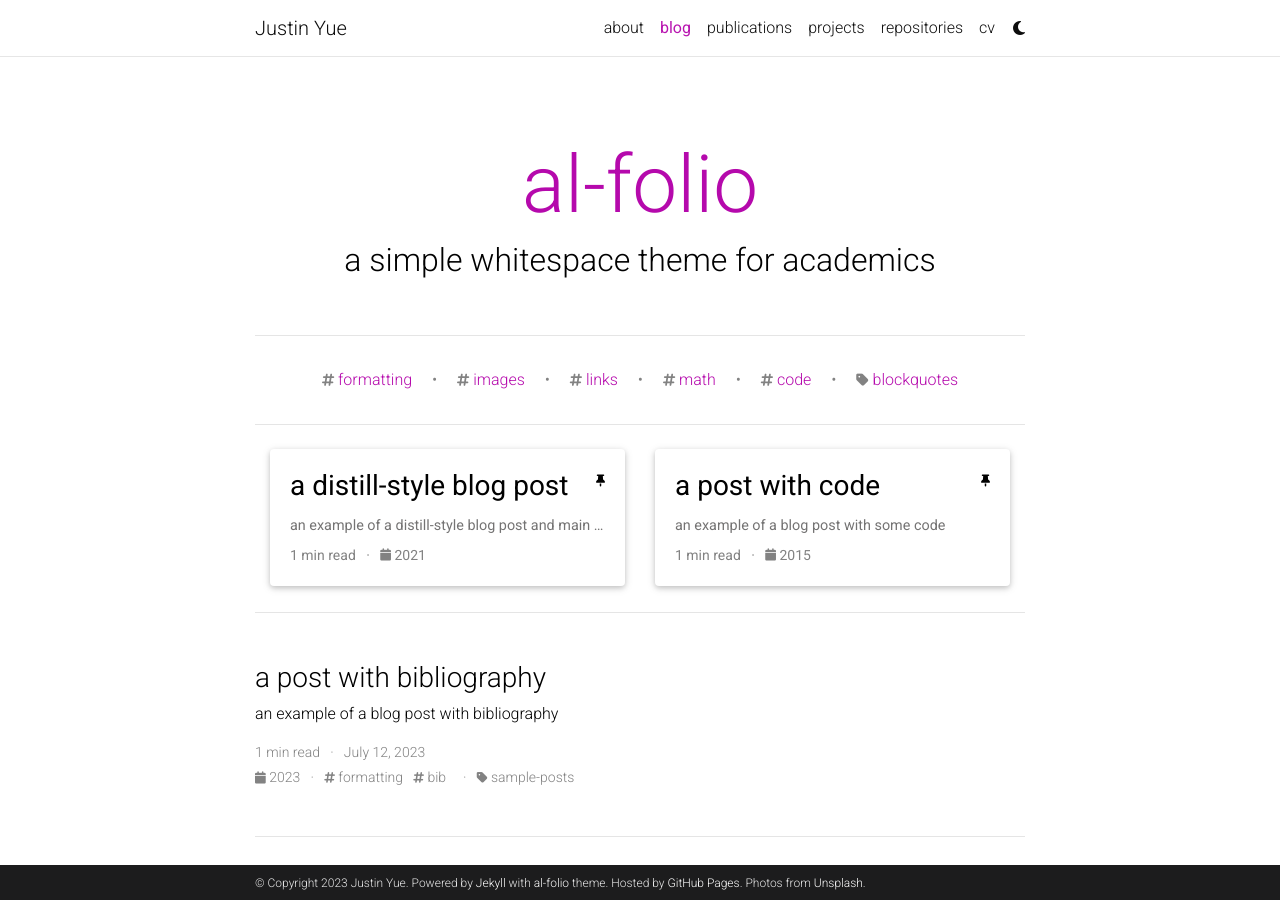
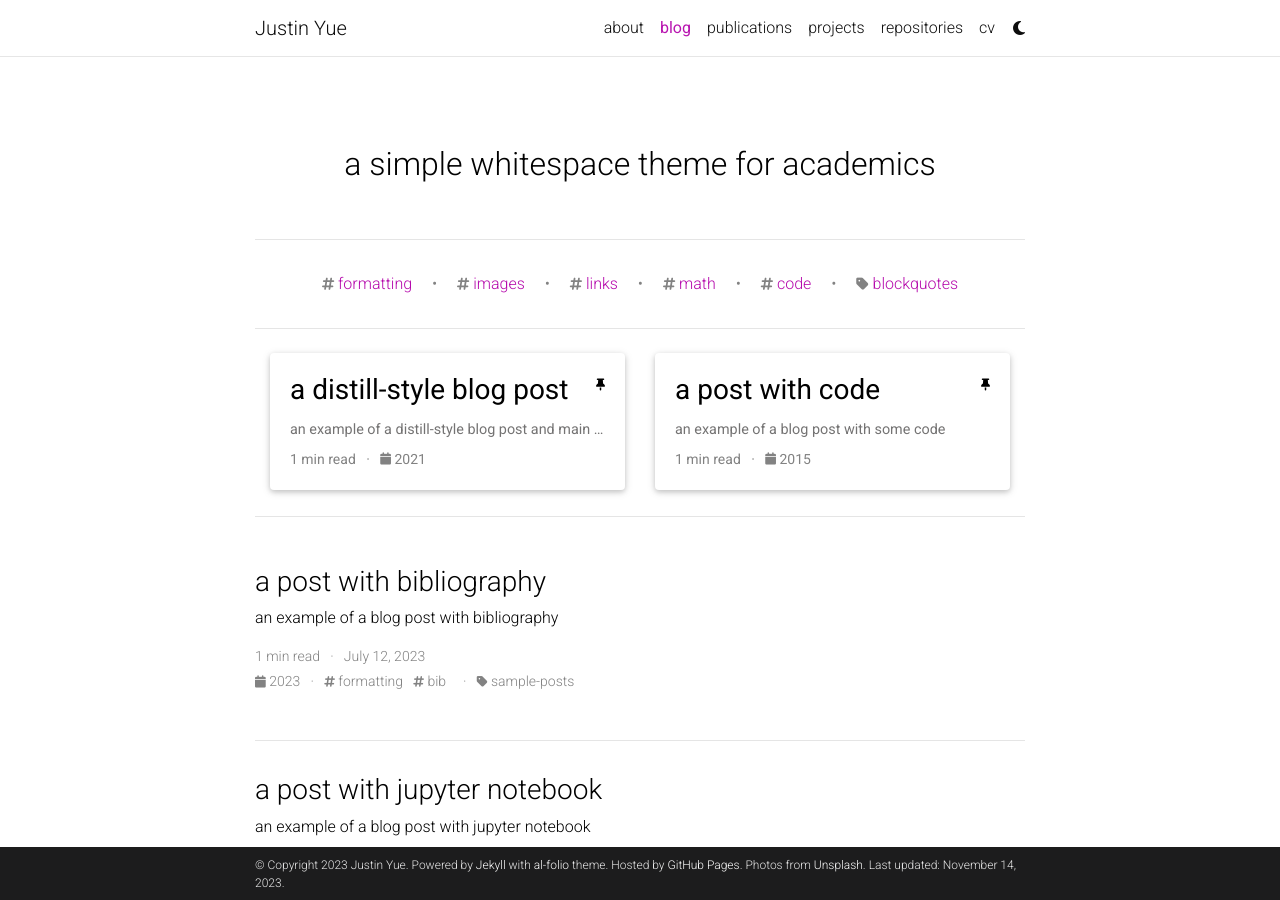
Before and after one commit to jyue86/jyue86.github.io, a Jekyll site: the page built from blog/index.html, in a window 1280 px wide and 900 px high. Built offline with Jekyll 4.4.1, drawn with Linux system fonts in a browser that asks for light colours; the list of posts is cut into pages by our own code; comment, search, counter and statistics services are not loaded; a style sheet for code colours, icons or effects is not loaded.

Commit message:
fix img path issues

```diff
--- a/_config.yml
+++ b/_config.yml
@@ -14,11 +14,11 @@
 keywords: jekyll, jekyll-theme, academic-website, portfolio-website # add your own keywords or leave empty
 
 lang: en # the language of your site (for example: en, fr, cn, ru, etc.)
-icon: ⚛️ # the emoji used as the favicon (alternatively, provide image name in /assets/img/)
+icon: aerial_head.png # the emoji used as the favicon (alternatively, provide image name in /assets/img/)
 
 url: https://jyue86.github.io # the base hostname & protocol for your site
 baseurl: # the subpath of your site, e.g. /blog/
-last_updated: false # set to true if you want to display last updated in the footer
+last_updated: true # set to true if you want to display last updated in the footer
 impressum_path: # set to path to include impressum link in the footer, use the same path as permalink in a page, helps to conform with EU GDPR
 
 # -----------------------------------------------------------------------------
@@ -118,7 +118,7 @@
 # Blog
 # -----------------------------------------------------------------------------
 
-blog_name: al-folio # blog_name will be displayed in your blog page
+blog_name: # blog_name will be displayed in your blog page
 blog_nav_title: blog # your blog must have a title for it to be displayed in the nav bar
 blog_description: a simple whitespace theme for academics
 permalink: /blog/:year/:title/
```
Also changed, not shown: _pages/about.md (+1 -1 lines), assets/img/aerial_head.png (added).
